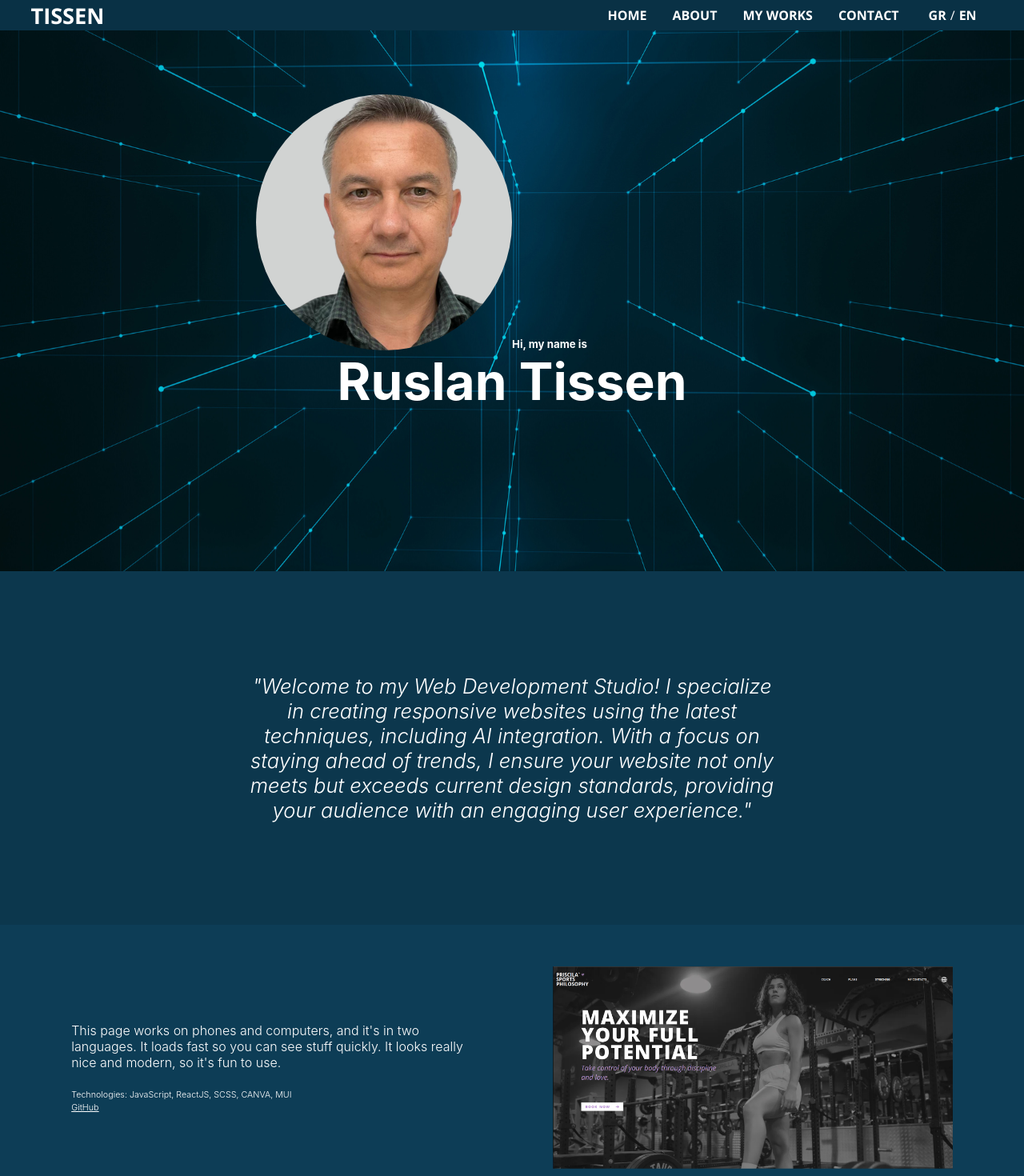
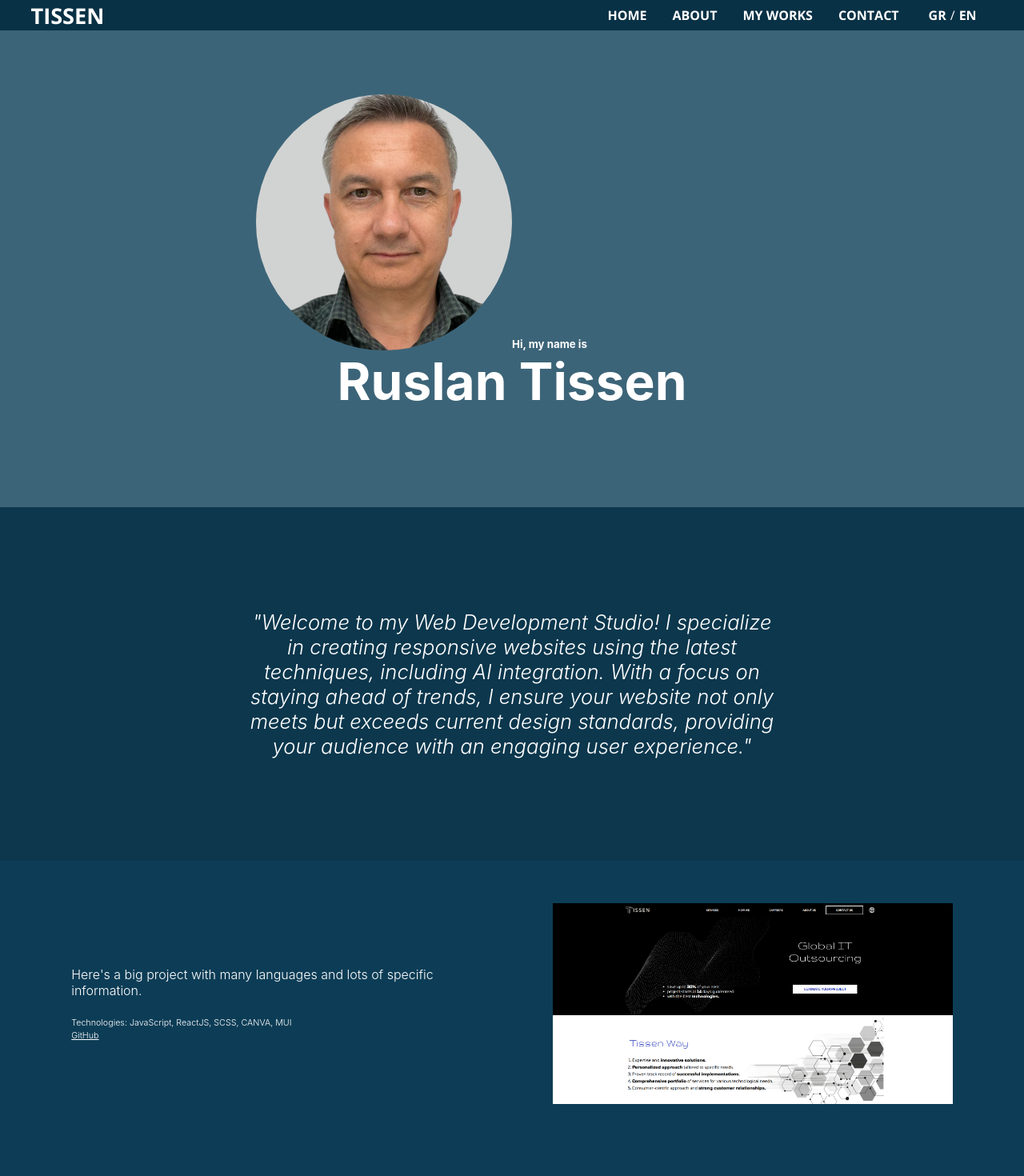
Before and after one commit to RuslanTissen/Ruslan_Portfolio, a React (Create React App) app: page / in a window 1280 px wide. Shown: the top 1470 px of the page at 80% size. Built offline with nearby package versions, Linux system fonts and the light colour scheme; a web font is replaced by a local one.

Commit message:
some positioning

```diff
--- a/src/components/start/Start.jsx
+++ b/src/components/start/Start.jsx
@@ -4,6 +4,7 @@ import About from './about/About.jsx'
 import Introduction from './introduction/Introduction.jsx'
 import Work from './work/Work.jsx'
 import Advertising from './advertising/Advertising.jsx'
+import Contact from './contact/Contact.jsx'
 
 function Start() {
 	return (
@@ -15,6 +16,8 @@ function Start() {
 			<Work />
 
 			<Advertising />
+
+			<Contact />
 
 		</div>
 	)
--- a/src/components/start/about/About.scss
+++ b/src/components/start/about/About.scss
@@ -1,13 +1,13 @@
 .about {
 	height: fit-content;
-	// background-color: #3c6478;
+	background-color: #3c6478;
 	color: white;
-	padding: clamp(3rem, 10vw, 5rem) 0 clamp(4rem, 20vw, 10rem) 0;
-	background-image: url("../../../images/backgroound-main.png");
-	background-repeat: no-repeat;
-	background-size: cover;
-	background-position: center;
-	background-attachment: fixed;
+	padding: clamp(3rem, 10vw, 5rem) 0 clamp(3rem, 10vw, 5rem) 0;
+	// background-image: url("../../../images/backgroound-main.png");
+	// background-repeat: no-repeat;
+	// background-size: cover;
+	// background-position: center;
+	// background-attachment: fixed;
 	.about__cont {
 		max-width: 1500px;
 		margin: 0 auto;
--- a/src/components/start/advertising/Advertising.jsx
+++ b/src/components/start/advertising/Advertising.jsx
@@ -24,6 +24,12 @@ function Advertising() {
 
 				</div>
 
+				<div className='ai services'>
+					<h2>Website Maintenance and <span>Support</span></h2>
+					<p>Once your website is up and running, it requires regular maintenance to ensure it stays secure, up-to-date, and performing at its best. Our website maintenance and support services are here to take the hassle out of managing your online presence, so you can focus on growing your business. From software updates and security patches to content updates and troubleshooting, our team handles it all, keeping your website running smoothly around the clock. Whether you need occasional assistance or ongoing support, we offer flexible maintenance plans to fit your needs and budget. With our proactive approach, you can rest easy knowing your website is in good hands. Let us take care of the technical details while you focus on what you do best.</p>
+
+				</div>
+
 				<div className='shopify services'>
 					<h2>Shopify Development Services: Build Your  <span> Online Store </span> </h2>
 					<p>Ready to take your business online? Our Shopify development services are here to help you create a stunning online store quickly and effortlessly. Shopify is a powerful platform that allows you to sell products online with ease, and we're experts at harnessing its full potential. From setting up your store and customizing the design to integrating payment gateways and optimizing for search engines, we handle every aspect of your Shopify store development. Whether you're a small boutique or a large enterprise, we tailor our services to fit your needs, ensuring your online store reflects your brand perfectly and delivers a seamless shopping experience for your customers. Let's turn your e-commerce dreams into reality with Shopify!</p>
@@ -36,12 +42,6 @@ function Advertising() {
 
 				</div>
 
-				<div className='ai services'>
-					<h2>Website Maintenance and <span>Support</span></h2>
-					<p>Once your website is up and running, it requires regular maintenance to ensure it stays secure, up-to-date, and performing at its best. Our website maintenance and support services are here to take the hassle out of managing your online presence, so you can focus on growing your business. From software updates and security patches to content updates and troubleshooting, our team handles it all, keeping your website running smoothly around the clock. Whether you need occasional assistance or ongoing support, we offer flexible maintenance plans to fit your needs and budget. With our proactive approach, you can rest easy knowing your website is in good hands. Let us take care of the technical details while you focus on what you do best.</p>
-
-				</div>
-
 			</div>
 
 		</div>
--- a/src/components/start/contact/Contact.scss
+++ b/src/components/start/contact/Contact.scss
@@ -1,11 +1,11 @@
 .contact {
-	color: white;
+	color: orange;
 	font-family: "Open Sans", sans-serif;
 	padding: 7rem clamp(2rem, 3vw, 3rem) 5rem;
 	background-color: rgb(45, 46, 45);
 	background-image:
-	// linear-gradient(90deg, rgba(49, 48, 49, 0.7), rgba(54, 54, 54, 0.7)),
-		url("../../../images/pipi_contact.jpg");
+	linear-gradient(90deg, rgba(43, 42, 42, 0.7), rgba(43, 42, 42, 0.7)),
+		url("../../../images/WhatsApp\ Image\ 2024-03-29\ at\ 1.35.24\ PM.jpeg");
 	background-repeat: no-repeat;
 	background-size: cover;
 	background-position: center;
@@ -18,12 +18,12 @@
 			margin: 1rem 0;
 		}
 		.contact__title-box--underline-dig {
-			background-color: rgb(166, 148, 148);
+			background-color: orange;
 			width: clamp(150px, 35vw, 400px);
 			height: 0.7rem;
 		}
 		.contact__title-box--underline-thin {
-			background-color: rgb(166, 148, 148);
+			background-color: orange;
 			width: auto;
 			height: 1px;
 			margin-bottom: 3rem;
@@ -38,7 +38,7 @@
 		justify-content: space-around;
 		.contact__media--links {
 			font-size: clamp(1.5rem, 7vw, 7rem);
-			color: white;
+			color: orange;
 		}
 	}
 }
@@ -75,6 +75,6 @@
 @media (min-width: 1060px) {
 	.contact {
 		background-attachment: fixed;
-		background-position: top (-35vh) center;
+		// background-position: top (-35vh) center;
 	}
 }
--- a/src/components/start/work/Work.jsx
+++ b/src/components/start/work/Work.jsx
@@ -7,18 +7,19 @@ import work3 from "../../../images/work-3.png"
 function Work() {
 	return (
 		<div className='work'>
+
 			<div className="work-cont">
-				<div className="work__text-cont work__text-cont--1">
-					<p>This page works on phones and computers, and it's in two languages. It loads fast so you can see stuff quickly. It looks really nice and modern, so it's fun to use.</p>
+				<div className="work__text-cont work__text-cont--3">
+					<p>Here's a big project with many languages and lots of specific information.</p>
 					<h6>Technologies: JavaScript, ReactJS, SCSS, CANVA, MUI</h6>
 					<a href='https://github.com/RuslanTissen/Pipi-world-3' target="_blank">GitHub</a>
 
 				</div>
-				<a className="work__img-cont" href="https://priscila.tissen.tech/" target="_blank">
+				<a className="work__img-cont" href="https://tissen.tech/" target="_blank">
 					<picture className='wrapper'>
-						<source media="(max-width: 799px)" srcset={work1} />
-						<source media="(min-width: 800px)" srcset={work1} />
-						<img className='img-work' src={work1} alt="" />
+						<source media="(max-width: 799px)" srcset={work3} />
+						<source media="(min-width: 800px)" srcset={work3} />
+						<img className='img-work' src={work3} alt="" />
 					</picture>
 				</a>
 			</div>
@@ -40,20 +41,21 @@ function Work() {
 			</div>
 
 			<div className="work-cont">
-				<div className="work__text-cont work__text-cont--3">
-					<p>Here's a big project with many languages and lots of specific information.</p>
+				<div className="work__text-cont work__text-cont--1">
+					<p>This page works on phones and computers, and it's in two languages. It loads fast so you can see stuff quickly. It looks really nice and modern, so it's fun to use.</p>
 					<h6>Technologies: JavaScript, ReactJS, SCSS, CANVA, MUI</h6>
 					<a href='https://github.com/RuslanTissen/Pipi-world-3' target="_blank">GitHub</a>
 
 				</div>
-				<a className="work__img-cont" href="https://tissen.tech/" target="_blank">
+				<a className="work__img-cont" href="https://priscila.tissen.tech/" target="_blank">
 					<picture className='wrapper'>
-						<source media="(max-width: 799px)" srcset={work3} />
-						<source media="(min-width: 800px)" srcset={work3} />
-						<img className='img-work' src={work3} alt="" />
+						<source media="(max-width: 799px)" srcset={work1} />
+						<source media="(min-width: 800px)" srcset={work1} />
+						<img className='img-work' src={work1} alt="" />
 					</picture>
 				</a>
 			</div>
+
 		</div>
 	)
 }
```
Also changed, not shown: src/images/WhatsApp Image 2024-03-29 at 1.35.24 PM.jpeg (added).
